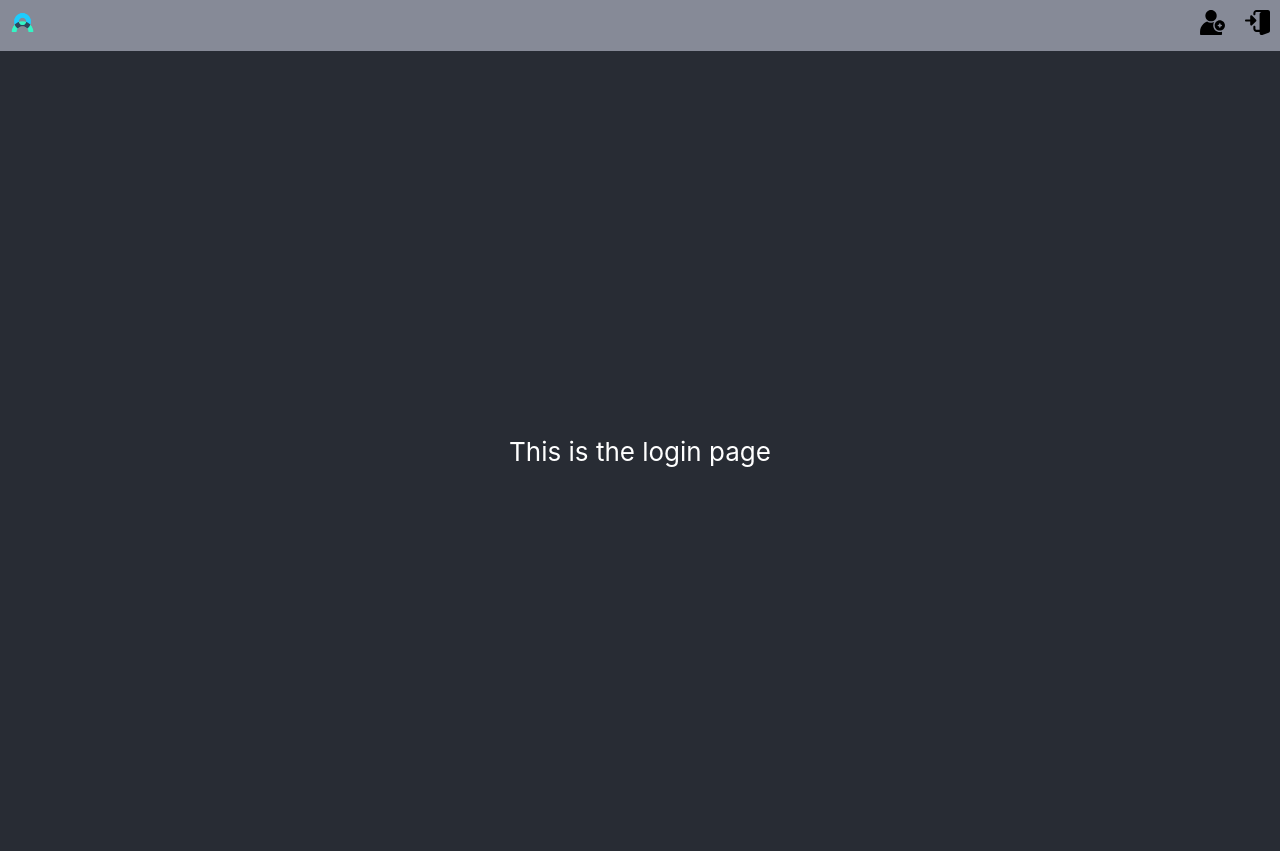
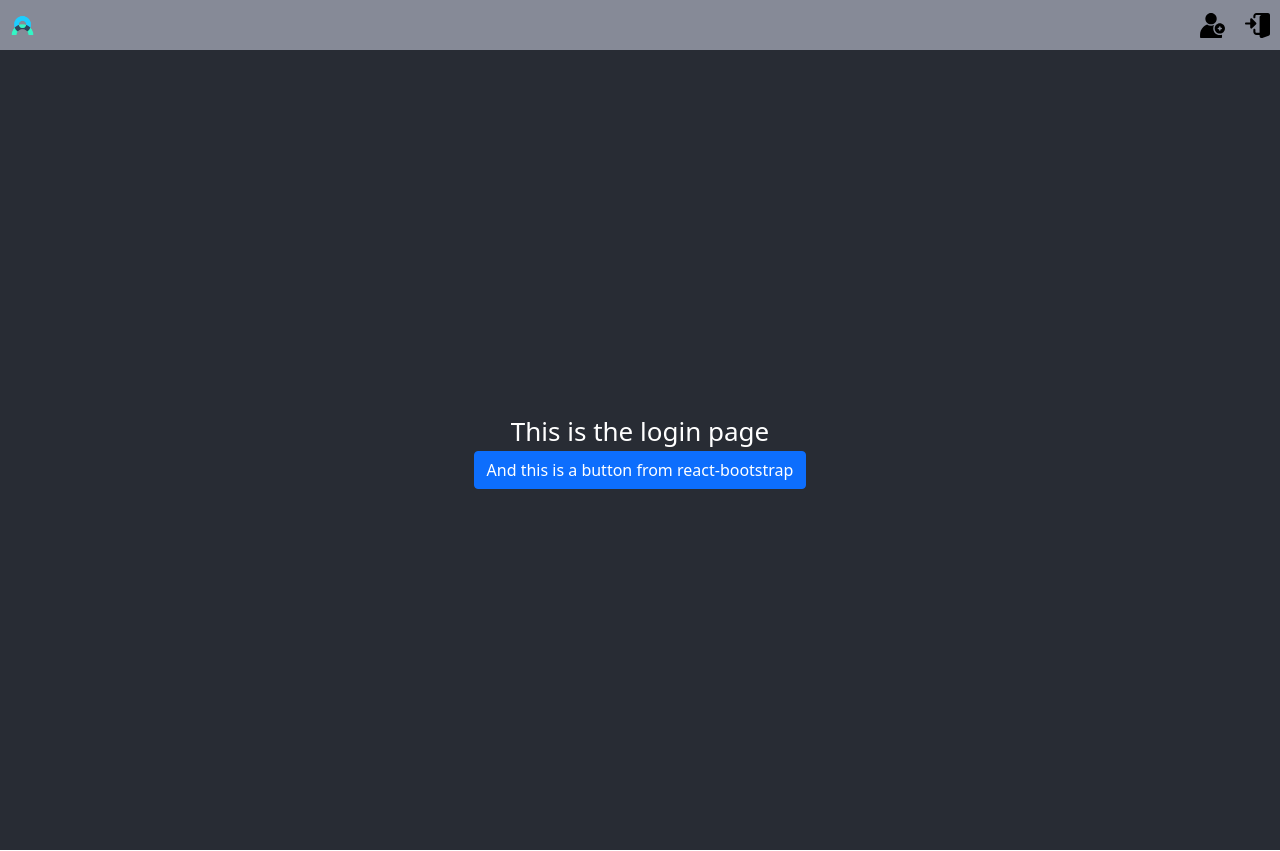
Before and after one commit to helenatran/SES2B, a React (Create React App) app in the folder client/: page / in a window 1280 px wide. Built offline with nearby package versions, Linux system fonts and the light colour scheme.

Commit message:
Add react bootstrap

```diff
--- a/client/package.json
+++ b/client/package.json
@@ -6,7 +6,9 @@
     "@testing-library/jest-dom": "^5.14.1",
     "@testing-library/react": "^11.2.7",
     "@testing-library/user-event": "^12.8.3",
+    "bootstrap": "^5.1.0",
     "react": "^17.0.2",
+    "react-bootstrap": "^2.0.0-beta.6",
     "react-dom": "^17.0.2",
     "react-router-dom": "^5.2.0",
     "react-scripts": "4.0.3",
--- a/client/src/App.js
+++ b/client/src/App.js
@@ -1,17 +1,15 @@
-import React, { Component } from 'react';
-import './App.css';
-import {
-  BrowserRouter as Router,
-  Switch,
-  Route,
-} from "react-router-dom";
+// Global bootstrap CSS import
+import "bootstrap/dist/css/bootstrap.min.css";
+
+import React, { Component } from "react";
+import "./App.css";
+import { BrowserRouter as Router, Switch, Route } from "react-router-dom";
 
 //Importing Components
-import Navbar from './Components/Navbar.js';
+import Navbar from "./Components/Navbar.js";
 import Login from "./Components/Login.js";
 import SignUp from "./Components/Register.js";
 import Home from "./Components/Home.js";
-
 
 class App extends Component {
   // Simple 3 page React Router Setup
--- a/client/src/Components/Login.js
+++ b/client/src/Components/Login.js
@@ -1,16 +1,19 @@
-import React, { Component } from "react";
+import React from "react";
 import "./Login.css";
+import { Button } from "react-bootstrap";
 
-class Login extends Component {
-    // Placeholder code for login page
-    // Used during setup of react-router
-    render(){
-        return(
-            <div className="App-header">
-                This is the login page
-            </div>
-        )
-    }
+function Login() {
+  // Placeholder code for login page
+  // Used during setup of react-router
+
+  return (
+    <div className="App-header">
+      This is the login page
+      <Button variant="primary" onClick={() => alert("Yes, this button works")}>
+        And this is a button from react-bootstrap
+      </Button>
+    </div>
+  );
 }
 
 export default Login;
```
Also changed, not shown: 2 other files (tests, documents, lock files or other folders).
